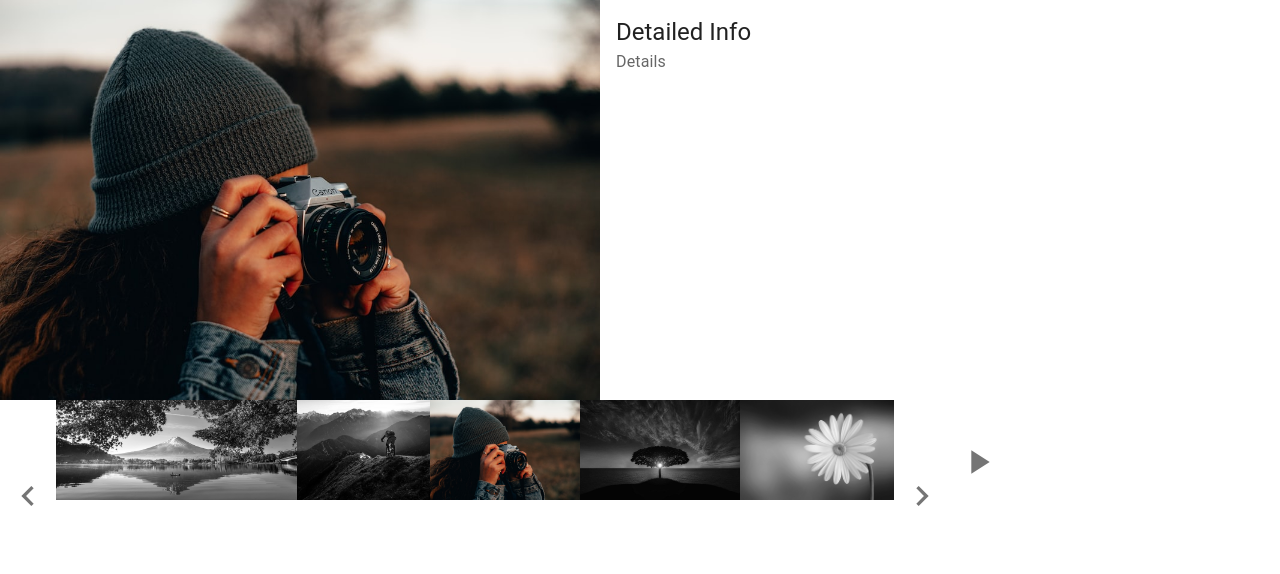
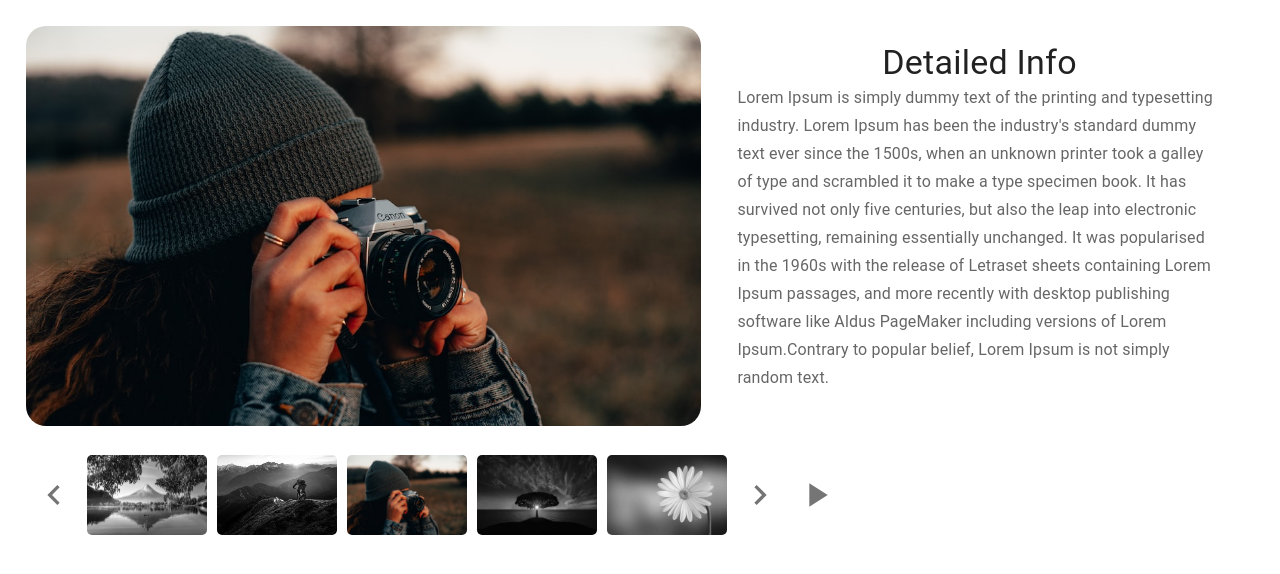
Before and after one commit to tanishaa17/fotoley-assignment, a React (Create React App) app in the folder client/: page / in a window 1280 px wide. Shown: the top 574 px of the page. Built offline with nearby package versions, Linux system fonts and the light colour scheme.

Commit message:
added styling

```diff
--- a/client/src/Components/Home.tsx
+++ b/client/src/Components/Home.tsx
@@ -20,8 +20,7 @@ export const Home = () => {
     const [currrIndex, setCurrIndex] = useState(0);
     const [isPlaying, setIsPlaying] = useState(false)
     // const [isPaused, setIsPaused] = useState(false)
-    const [activeImg, setActiveImg] = useState<ImageDetails[]>([]);
-    const detail = "Details"
+    const detail = "Lorem Ipsum is simply dummy text of the printing and typesetting industry. Lorem Ipsum has been the industry's standard dummy text ever since the 1500s, when an unknown printer took a galley of type and scrambled it to make a type specimen book. It has survived not only five centuries, but also the leap into electronic typesetting, remaining essentially unchanged. It was popularised in the 1960s with the release of Letraset sheets containing Lorem Ipsum passages, and more recently with desktop publishing software like Aldus PageMaker including versions of Lorem Ipsum.Contrary to popular belief, Lorem Ipsum is not simply random text. "
     const img: ImageDetails[] = [
         { image: '/assets/images/img13.jpg', details: detail },
         { image: '/assets/images/img5.jpg', details: detail },
@@ -76,17 +75,16 @@ export const Home = () => {
     ];
 
     return (
-        <Card sx={{ boxShadow: 'none', borderRadius: 0 }} >
-            <Card sx={{ boxShadow: 'none', borderRadius: 0, display: 'flex' }} >
+        <Card sx={{ boxShadow: 'none', border: "none", p: "2%", }} >
+            <Card sx={{ boxShadow: 'none', border: "none", display: 'flex', gap: "20px" }} >
                 <CardMedia
                     component="img"
-                    sx={{ width: 600 }}
+                    sx={{ height: '400px', width: "55%", borderRadius: "20px" }}
                     image={img[currrIndex].image}
-                    alt="Live from space album cover"
                 />
-                <Box sx={{ display: 'flex', flexDirection: 'column' }}>
+                <Box sx={{ display: 'flex', flexDirection: 'column', width: "42%" }}>
                     <CardContent sx={{ flex: '1 0 auto' }}>
-                        <Typography component="div" variant="h5">
+                        <Typography component="div" variant="h4">
                             Detailed Info
                         </Typography>
                         <Typography variant="subtitle1" color="text.secondary" component="div" textAlign="left">
@@ -96,15 +94,15 @@ export const Home = () => {
                 </Box>
             </Card>
 
-            <Card sx={{ boxShadow: 'none', borderRadius: 0, display: 'flex' }} >
-                <Card sx={{ boxShadow: 'none', borderRadius: 0 }} >
-                    <IconButton aria-label="play/pause">
+            <Card sx={{ boxShadow: 'none', border: "none", display: 'flex', paddingTop: 3, paddingLeft: 0 }} >
+                <Card sx={{ boxShadow: 'none', borderRadius: 0, display: 'flex', justifyContent: "center", alignItems: "center", }} >
+                    <IconButton aria-label="play/pause" >
                         <NavigateBeforeIcon onClick={handlePrevious} sx={{ height: 40, width: 40 }} />
                     </IconButton>
                     {visibleImages.map((img, ind) => {
                         return (
-                            <img onClick={() => setCurrIndex((currrIndex + ind - 2) % 10)} key={ind} src={img.image} height="100px" style={{
-                                cursor: "pointer", filter: ind === 2 ? 'none' : 'grayscale(100%)',
+                            <img onClick={() => setCurrIndex((currrIndex + ind - 2) % 10)} key={ind} src={img.image} height="80px" width="120px" style={{
+                                cursor: "pointer", filter: ind === 2 ? 'none' : 'grayscale(100%)', borderRadius: "10px", padding: "5px"
                             }} />
                         )
                     })}
@@ -119,6 +117,6 @@ export const Home = () => {
                     </IconButton>
                 </Box>
             </Card>
-        </Card>
+        </Card >
     );
 }
```
